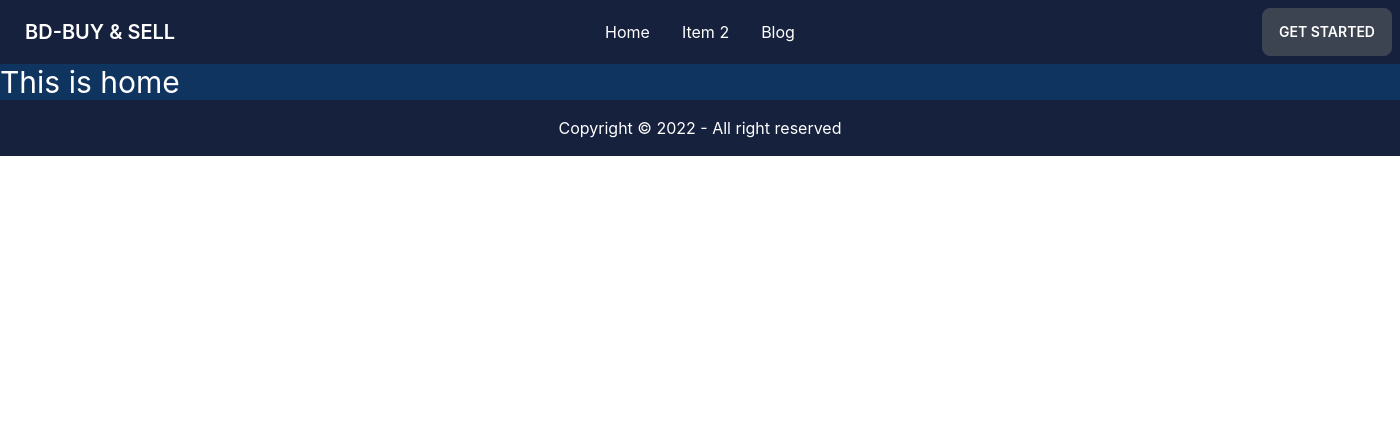
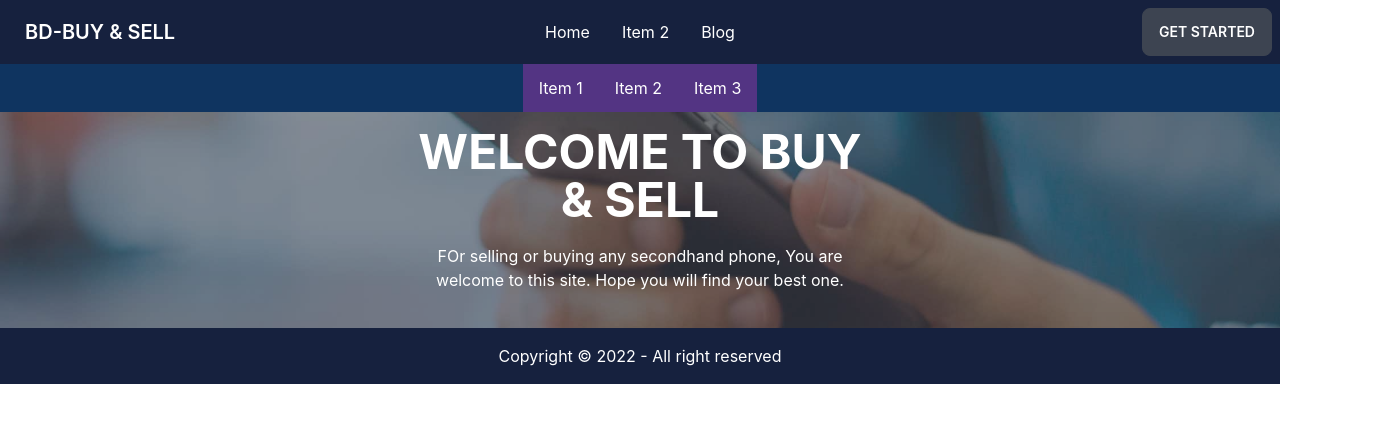
Before and after one commit to Taher027/resale-website-clint-side, a React (Create React App) app: page / in a window 1280 px wide. Shown: the top 422 px of the page, 1400 px wide, since content can reach past the window. Built offline with nearby package versions, Linux system fonts and the light colour scheme.

Commit message:
added banner

```diff
--- a/src/App.js
+++ b/src/App.js
@@ -3,7 +3,7 @@ import router from "./Routes/Routes";
 
 function App() {
   return (
-    <div className="bg-[#0F3460] text-white w-[1400px] mx-auto" >
+    <div className="bg-[#0F3460] text-white max-w-[1400px] mx-auto" >
       <RouterProvider router={router}></RouterProvider>
     </div>
   );
--- /dev/null
+++ b/src/Pages/Home/Banner.js
@@ -0,0 +1,21 @@
+import React from 'react';
+import banner from '../../assets/banner.jpeg'
+
+const Banner = () => {
+    return (
+        <div>
+            <div className="hero h-1/2" style={{ backgroundImage: `url(${banner})` }}>
+                <div className="hero-overlay bg-opacity-60"></div>
+                <div className="hero-content text-center text-neutral-content">
+                    <div className="max-w-md">
+                        <h1 className="mb-5 text-5xl font-bold">WELCOME TO BUY & SELL</h1>
+                        <p className="mb-5">FOr selling or buying any secondhand phone, You are welcome to this site. Hope you will find your best one. </p>
+
+                    </div>
+                </div>
+            </div>
+        </div>
+    );
+};
+
+export default Banner;
--- /dev/null
+++ b/src/Pages/Home/Category.js
@@ -0,0 +1,18 @@
+import React from 'react';
+import { Link } from 'react-router-dom';
+
+const Category = () => {
+    return (
+        <div className='text-center'>
+            <div>
+                <ul className="menu  items-center menu-horizontal bg-[#533483] ">
+                    <li><Link>Item 1</Link></li>
+                    <li><Link>Item 2</Link></li>
+                    <li><Link>Item 3</Link></li>
+                </ul>
+            </div>
+       </div>
+    );
+};
+
+export default Category;
--- a/src/Pages/Home/Home.js
+++ b/src/Pages/Home/Home.js
@@ -1,9 +1,13 @@
 import React from 'react';
+import Banner from './Banner';
+import Category from './Category';
 
 const Home = () => {
     return (
         <div>
-            <h2 className='text-3xl'>This is home</h2>
+            <Category></Category>
+            <Banner></Banner>
+
         </div>
     );
 };
--- a/src/Shared/Header.js
+++ b/src/Shared/Header.js
@@ -15,7 +15,7 @@ const Header = () => {
                         <li><Link to={'/blog'}>Blog</Link></li>
                     </ul>
                 </div>
-                <Link className="btn btn-ghost normal-case text-xl text-white">BD-BUY & SELL</Link>
+                <Link to={'/'} className="btn btn-ghost normal-case text-xl text-white">BD-BUY & SELL</Link>
             </div>
             <div className="navbar-center hidden lg:flex">
                 <ul className="menu menu-horizontal p-0 text-white">
```
Also changed, not shown: src/assets/banner.jpeg (added), src/assets/homebanner.jpeg (added).
